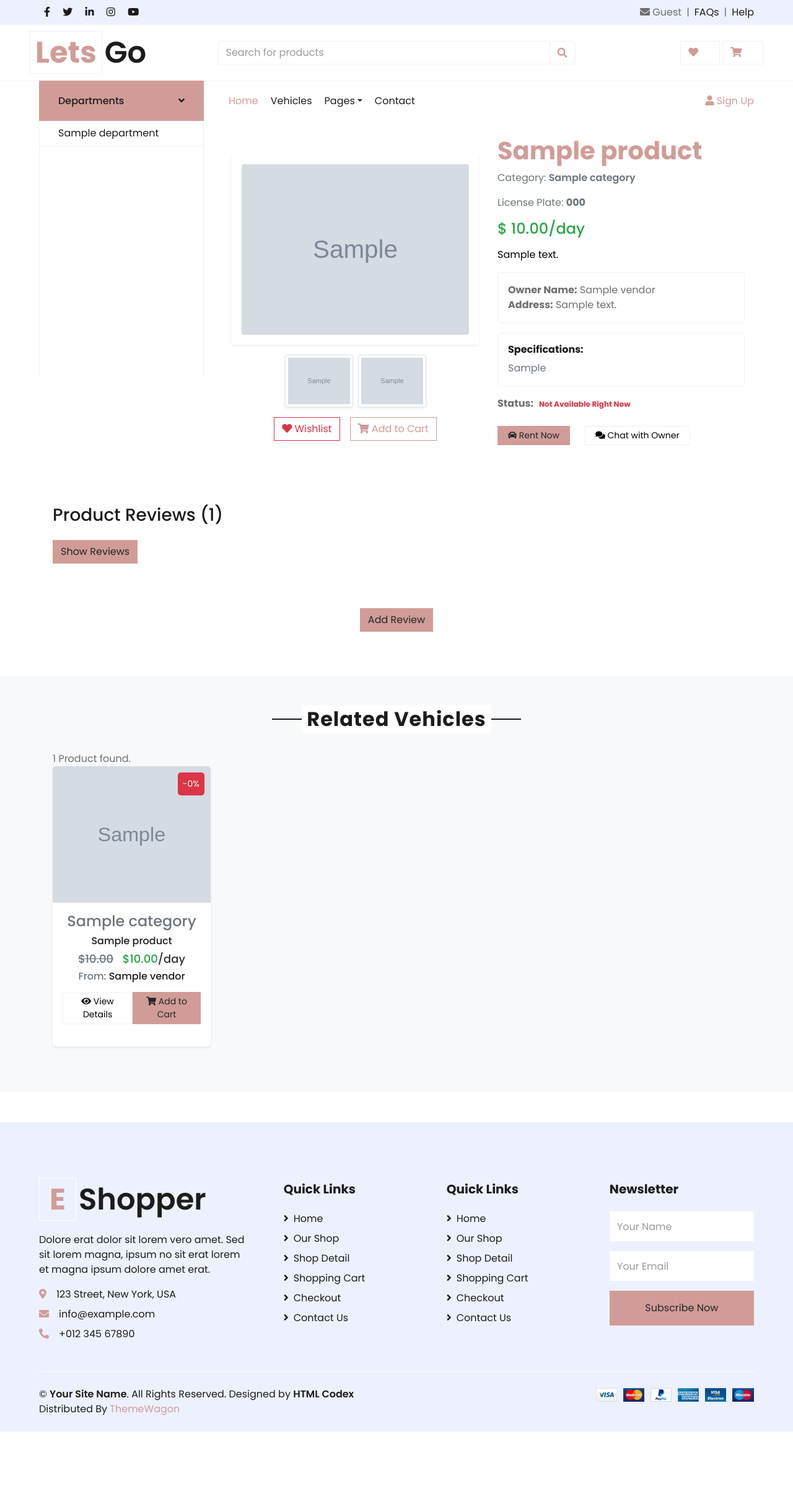
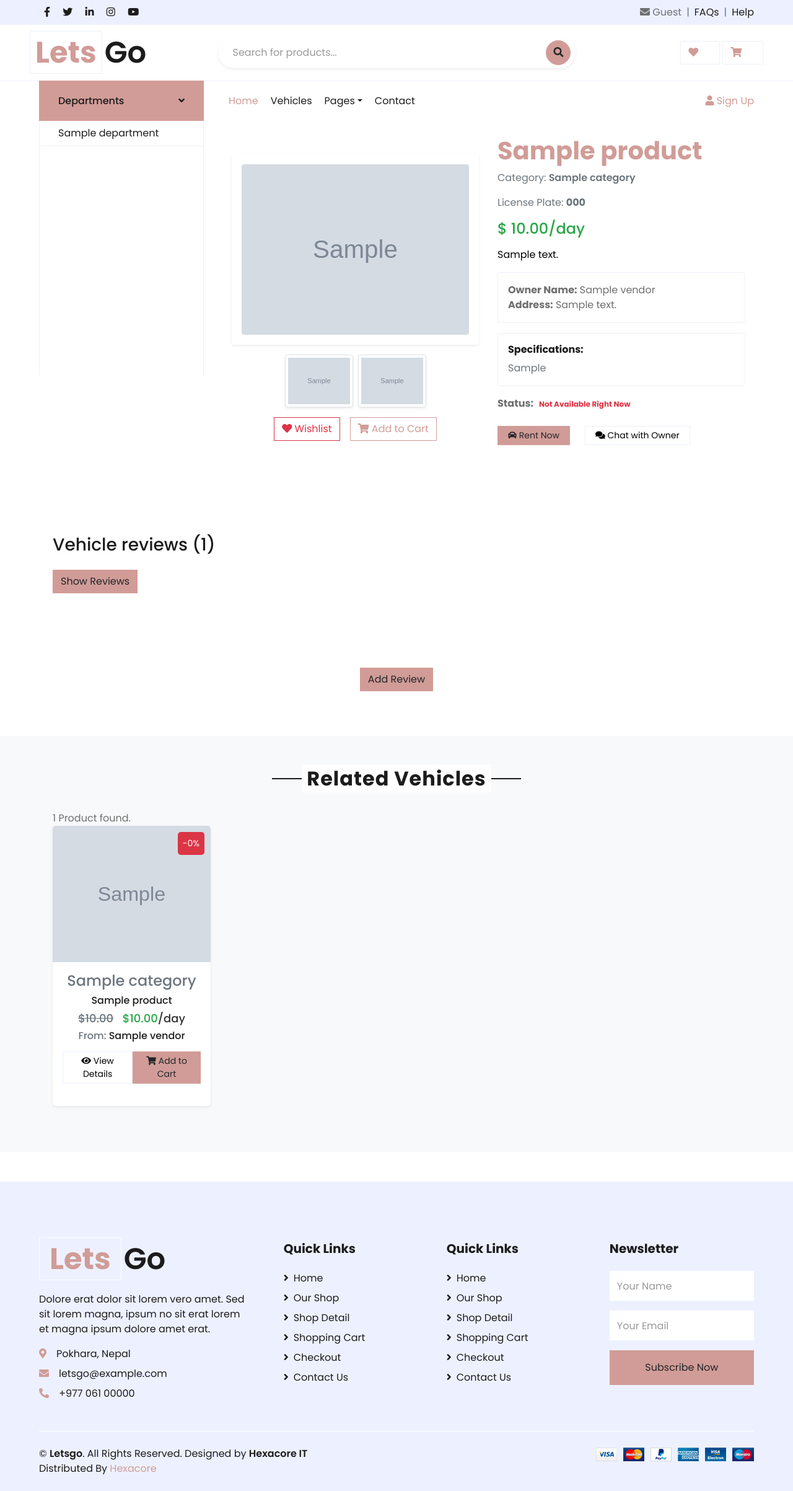
Before and after one commit to Sankalpa9999/LetsGo, a Django app: page /products/1 in a window 1280 px wide. Shown: the whole page at 62% size. Before the commit the page ends 2309 px from the top, so only its background shows below. Run offline with Django 5.2, Linux system fonts and the light colour scheme; tables that the repository leaves empty hold one stand-in row (values such as "Sample post"); grey boxes marked "Sample" are stand-in pictures; some libraries are stand-ins or nearby versions.

Commit message:
search update

```diff
--- a/Home/urls.py
+++ b/Home/urls.py
@@ -25,4 +25,7 @@ urlpatterns = [
 
     path('ajax-add-review/<str:pid>/', views.ajax_add_review, name='ajax-add-review'),
 
+
+    path('search/', views.search_view, name='search'),
+
 ]
--- a/Home/views.py
+++ b/Home/views.py
@@ -7,7 +7,7 @@ from Home.models import Product, Category, Department, Vendor, CartOrder, CartOr
 from django.contrib.auth.decorators import login_required
 
 from Home.forms import ProductReviewForm
-
+from django.template.loader import render_to_string
 
 
 def index(request):
@@ -123,32 +123,50 @@ def product_detail_view(request, pid):
         }
     return render(request,'Land/product-detail.html', context)
 
-
 @login_required
 def ajax_add_review(request, pid):
-    # Use the pid to fetch the product, not pk
-    product = Product.objects.get(pid=pid)  # Assuming pid is a unique field
+    product = get_object_or_404(Product, pid=pid)
     user = request.user
-    review = ProductReview.objects.create(product=product, user=user, review=request.POST['review'], rating=request.POST['rating'])
+    rating = int(request.POST['rating'])
 
-    context = {
-        'user': user.username,
-        'review': request.POST['review'],
-        'rating': request.POST['rating'],
-    }
+    review = ProductReview.objects.create(
+        product=product,
+        user=user,
+        review=request.POST['review'],
+        rating=rating
+    )
 
     average_reviews = ProductReview.objects.filter(product=product).aggregate(rating=Avg('rating'))
 
-
+    # Generate star HTML for Ajax response
+    star_html = ''.join(['&#9733;' if i < rating else '&#9734;' for i in range(5)])
 
     return JsonResponse({
         'bool': True,
-        'context': context,
+        'user': user.username,
+        'review': request.POST['review'],
+        'rating': rating,
+        'stars': star_html,
         'average_reviews': average_reviews,
-        'user_has_reviewed': ProductReview.objects.filter(product=product, user=request.user).exists
-
+        'user_has_reviewed': ProductReview.objects.filter(product=product, user=user).exists()
     })
-
 
 def contact(request):
     return render(request,'Land/contact.html')
+
+
+def search_view(request):
+    query = request.GET.get('q', '').strip()
+    print(f"Search query: '{query}'")  # Debug print
+
+    if query:
+        products = Product.objects.filter(title__icontains=query).order_by('-date')
+        print(f"Found {products.count()} products")  # Debug print
+    else:
+        products = Product.objects.none()
+
+    context = {
+        'products': products,
+        'query': query,
+    }
+    return render(request, 'Land/search.html', context)
--- a/Rental/settings.py
+++ b/Rental/settings.py
@@ -26,8 +26,8 @@ SECRET_KEY = 'django-insecure-!zwychtyqo@7anh$xw4ypq95-_w1r7brvgu7vf%abm4tabeyaz
 # SECURITY WARNING: don't run with debug turned on in production!
 DEBUG = True
 
-# ALLOWED_HOSTS = []
-ALLOWED_HOSTS = ['192.168.1.65','10.32.17.39']
+ALLOWED_HOSTS = []
+# ALLOWED_HOSTS = ['192.168.1.65','10.32.16.130']
 
 
 
--- a/static/js/custom.js
+++ b/static/js/custom.js
@@ -24,6 +24,7 @@ function showNotification(message, type) {
 // });
 
 // Form submission handler
+
 $("#review-form").submit(function(e) {
     e.preventDefault();
 
@@ -35,11 +36,20 @@ $("#review-form").submit(function(e) {
         success: function(response) {
             if (response.bool) {
                 showNotification('Review saved successfully!', 'success');
-
-                // Hide the "Add Review" button immediately
                 $("#toggle-review-form").hide();
 
-                // Refresh the page after 1.5 seconds
+                // Append the new review dynamically with proper star formatting
+                $(".reviews-list").prepend(`
+                    <div class="review-item border-bottom pb-4 mb-4">
+                        <div class="d-flex justify-content-between">
+                            <h5 class="fw-bold">${response.user}</h5>
+                            <p class="text-muted">Just now</p>
+                        </div>
+                        <div class="review-stars">${response.stars}</div>
+                        <p class="review-text">${response.review}</p>
+                    </div>
+                `);
+
                 setTimeout(function() {
                     location.reload();
                 }, 1500);
@@ -55,6 +65,9 @@ $("#review-form").submit(function(e) {
     });
 });
 
+
+
+
 // Notification function
 function showNotification(message, type) {
     $('.review-notification').remove();
--- a/templates/Land/department-category-list.html
+++ b/templates/Land/department-category-list.html
@@ -21,7 +21,7 @@
             </div>
         </div>
         <div class="text-center mb-4">
-            <span>{{ products.count }} Product{{ products.count|pluralize }}</span>
+            <span>{{ products.count }} Vehicle{{ products.count|pluralize }}</span>
         </div>
 
         <div class="row featured__filter">
--- a/templates/Land/department-list.html
+++ b/templates/Land/department-list.html
@@ -32,7 +32,7 @@
                     <div class="featured__item__text">
                         <h6 class="product-title"><a href="{% url 'department-category-list' d.did %}">{{ d.title }}</a></h6>
                         <div>
-                            <span>{{d.department.count}} product{{d.department.count|pluralize}} </span>
+                            <span>{{d.department.count}} Vehicle{{d.department.count|pluralize}} </span>
                         </div>
                     </div>
                 </div>
--- a/templates/Land/index.html
+++ b/templates/Land/index.html
@@ -98,7 +98,7 @@
                             </a>
                         </h6>
                         <div class="text-muted small">
-                            <span>{{ d.department.count }} product{{ d.department.count|pluralize }}</span>
+                            <span>{{ d.department.count }} Vehicle{{ d.department.count|pluralize }}</span>
                         </div>
                     </div>
                 </div>
--- a/templates/Land/product-detail.html
+++ b/templates/Land/product-detail.html
@@ -90,38 +90,93 @@
 </div>
 </div>
 
+<!-- TEST: Hardcoded Stars (Should show 3 filled, 2 empty) -->
+
+
+
+
+
 <!-- Product Reviews Section -->
-<div class="container my-5">
-    <h3 class="mb-4">Product Reviews <span>({{reviews.count}}) </span></h3>
+<div class="container py-5">
+    <h3 class="mb-4">Vehicle reviews <span>({{reviews.count}})</span></h3>
 
-    <!-- Button to toggle visibility -->
     <button id="toggleReviewsBtn" class="btn btn-primary mb-4">Show Reviews</button>
 
     {% if p.reviews.all %}
+
+
     <div id="reviewsList" class="reviews-list" style="display: none;">
         <div class="d-flex align-items-center">
             <div class="fw-bold me-2">
-                {{ average_rating.rating|floatformat }} out of 5
-            </div>
-            <div>
+               Average rating =  {{ average_rating.rating|floatformat }} out of 5
+            </div><br><br>
+        </div>
 
-            </div>
-        </div>
         {% for r in reviews %}
+
+
+        <!-- <small>(Rating: {{ r.rating }})</small> -->
         <div class="review-item border-bottom pb-4 mb-4">
             <div class="d-flex justify-content-between">
                 <h5 class="fw-bold">{{ r.user.username|title }}</h5>
                 <p class="text-muted">{{ r.date|date:"M d, Y" }}</p>
             </div>
+            <!--
+            <div class="review-stars">
+                {% with rating=r.rating|default:0 %}
+                    {% for i in "12345" %}
+                        {% if forloop.counter <= rating %}
+                            <i class="fas fa-star" style="color: gold;"></i>
+                        {% else %}
+                            <i class="far fa-star" style="color: #ccc;"></i>
+                        {% endif %}
+                    {% endfor %}
 
-            <!-- Display star ratings -->
-            <div class="rating-stars">
-                {% for i in "12345" %}
-                {% if i|add:"0" <= r.rating %} <span class="text-warning">&#9733;</span> <!-- Filled star -->
-                    {% else %}
-                    <span class="text-secondary">&#9734;</span> <!-- Empty star -->
-                    {% endif %}
-                    {% endfor %}
+                    <small class="text-muted">(ID: {{ r.id }}, Rating: {{ rating }})</small>
+                {% endwith %}
+            </div> -->
+
+
+
+            <div class="review-stars">
+                {% if r.rating|add:"0" == 1 %}
+                <i class="fas fa-star" style="color: gold;"></i>
+                <i class="far fa-star" style="color: #ccc;"></i>
+                <i class="far fa-star" style="color: #ccc;"></i>
+                <i class="far fa-star" style="color: #ccc;"></i>
+                <i class="far fa-star" style="color: #ccc;"></i>
+                {% elif r.rating|add:"0" == 2 %}
+                <i class="fas fa-star" style="color: gold;"></i>
+                <i class="fas fa-star" style="color: gold;"></i>
+                <i class="far fa-star" style="color: #ccc;"></i>
+                <i class="far fa-star" style="color: #ccc;"></i>
+                <i class="far fa-star" style="color: #ccc;"></i>
+                {% elif r.rating|add:"0" == 3 %}
+                <i class="fas fa-star" style="color: gold;"></i>
+                <i class="fas fa-star" style="color: gold;"></i>
+                <i class="fas fa-star" style="color: gold;"></i>
+                <i class="far fa-star" style="color: #ccc;"></i>
+                <i class="far fa-star" style="color: #ccc;"></i>
+                {% elif r.rating|add:"0" == 4 %}
+                <i class="fas fa-star" style="color: gold;"></i>
+                <i class="fas fa-star" style="color: gold;"></i>
+                <i class="fas fa-star" style="color: gold;"></i>
+                <i class="fas fa-star" style="color: gold;"></i>
+                <i class="far fa-star" style="color: #ccc;"></i>
+                {% elif r.rating|add:"0" == 5 %}
+                <i class="fas fa-star" style="color: gold;"></i>
+                <i class="fas fa-star" style="color: gold;"></i>
+                <i class="fas fa-star" style="color: gold;"></i>
+                <i class="fas fa-star" style="color: gold;"></i>
+                <i class="fas fa-star" style="color: gold;"></i>
+                {% else %}
+                <!-- Fallback if rating is 0 or invalid -->
+                <i class="far fa-star" style="color: #ccc;"></i>
+                <i class="far fa-star" style="color: #ccc;"></i>
+                <i class="far fa-star" style="color: #ccc;"></i>
+                <i class="far fa-star" style="color: #ccc;"></i>
+                <i class="far fa-star" style="color: #ccc;"></i>
+                {% endif %}
             </div>
 
             <p class="review-text">{{ r.review|default:"No review provided" }}</p>
@@ -283,7 +338,6 @@
 
 
 
-
 </script>
 
 <style>
@@ -318,11 +372,30 @@
         font-size: 1.2rem;
         margin-right: 2px;
     }
+
     .text-warning {
-        color: #ffc107; /* Yellow for filled stars */
+        color: #ffc107;
+        /* Yellow for filled stars */
     }
+
     .text-secondary {
-        color: #ccc; /* Grey for empty stars */
+        color: #ccc;
+        /* Grey for empty stars */
+    }
+
+    /* Force stars to look exactly like the debug test */
+    .review-stars .fas.fa-star {
+        color: gold !important;
+        font-family: "Font Awesome 6 Free" !important;
+        font-weight: 900 !important;
+        display: inline !important;
+    }
+
+    .review-stars .far.fa-star {
+        color: #ccc !important;
+        font-family: "Font Awesome 6 Free" !important;
+        font-weight: 400 !important;
+        display: inline !important;
     }
 </style>
 
--- a/templates/Land/category-product-list.html
+++ b/templates/Land/search.html
@@ -2,6 +2,7 @@
 {% load static %}
 
 {% block content %}
+
 
 
 
@@ -10,13 +11,13 @@
         <div class="row">
             <div class="col-lg-12">
                 <div class="text-center mb-4">
-                    <h2 class="section-title px-5"><span class="px-2">{{category.title}}</span></h2>
+                    <h2 class="section-title px-5"><span class="px-2">{{ query }}</span></h2>
                 </div>
 
             </div>
         </div>
 
-        <span>{{ products.count }} Product{{ products.count|pluralize }} found.</span>
+        <span>{{ products.count }} Vehicle{{ products.count|pluralize }} found.</span>
         <div class="row featured__filter">
             {% for p in products %}
                 <div class="col-lg-3 col-md-4 col-sm-6 mb-4">
--- a/templates/partial/base.html
+++ b/templates/partial/base.html
@@ -16,7 +16,16 @@
     <!-- Google Web Fonts -->
     <link rel="preconnect" href="https://fonts.gstatic.com">
 
+
+    <link rel="stylesheet" href="https://cdnjs.cloudflare.com/ajax/libs/font-awesome/6.4.0/css/all.min.css"
+      integrity="sha512-iecdLmaskl7CVkqkXNQ/ZH/XLlvWZOJyj7Yy7tcenmpD1ypASozpmT/E0iPtmFIB46ZmdtAc9eNBvH0H/ZpiBw=="
+      crossorigin="anonymous" />
+
     <link href="https://cdn.jsdelivr.net/npm/bootstrap@5.3.0/dist/css/bootstrap.min.css" rel="stylesheet">
+    <link rel="stylesheet" href="https://cdnjs.cloudflare.com/ajax/libs/font-awesome/6.4.0/css/all.min.css">
+
+
+
     <link href="https://fonts.googleapis.com/css2?family=Poppins:wght@100;200;300;400;500;600;700;800;900&display=swap"
         rel="stylesheet">
 
@@ -85,17 +94,32 @@
                 </a>
             </div>
             <div class="col-lg-6 col-6 text-left">
-                <form action="">
-                    <div class="input-group">
-                        <input type="text" class="form-control" placeholder="Search for products">
-                        <div class="input-group-append">
-                            <span class="input-group-text bg-transparent text-primary">
-                                <i class="fa fa-search"></i>
-                            </span>
-                        </div>
-                    </div>
+                <form method="GET" action="{% url 'search' %}" class="d-flex position-relative">
+                    <input
+                        type="text"
+                        class="form-control rounded-pill shadow-sm ps-4 border-0"
+                        placeholder="Search for products..."
+                        name="q"
+                        style="
+                            font-size: 16px;
+                            height: 50px;
+                            padding-right: 50px;
+                            box-shadow: 0 4px 12px rgba(0, 0, 0, 0.1);
+                            transition: all 0.3s ease;
+                        "
+                        onfocus="this.style.boxShadow='0 4px 12px rgba(59, 59, 59, 0.2)'"
+                        onblur="this.style.boxShadow='0 4px 12px rgba(0, 0, 0, 0.1)'"
+                    />
+                    <button type="submit" class="btn btn-primary rounded-circle position-absolute end-0 me-2"
+                            style="width: 40px; height: 40px; top: 50%; transform: translateY(-50%);">
+                        <i class="fa fa-search"></i>
+                    </button>
                 </form>
             </div>
+
+
+
+
             <div class="col-lg-3 col-6 text-right">
                 <a href="" class="btn border">
                     <i class="fas fa-heart text-primary"></i>
@@ -183,12 +207,12 @@
         <div class="row px-xl-5 pt-5">
             <div class="col-lg-4 col-md-12 mb-5 pr-3 pr-xl-5">
                 <a href="" class="text-decoration-none">
-                    <h1 class="mb-4 display-5 font-weight-semi-bold"><span class="text-primary font-weight-bold border border-white px-3 mr-1">E</span>Shopper</h1>
+                    <h1 class="mb-4 display-5 font-weight-semi-bold"><span class="text-primary font-weight-bold border border-white px-3 mr-1">Lets</span>Go</h1>
                 </a>
                 <p>Dolore erat dolor sit lorem vero amet. Sed sit lorem magna, ipsum no sit erat lorem et magna ipsum dolore amet erat.</p>
-                <p class="mb-2"><i class="fa fa-map-marker-alt text-primary mr-3"></i>123 Street, New York, USA</p>
-                <p class="mb-2"><i class="fa fa-envelope text-primary mr-3"></i>info@example.com</p>
-                <p class="mb-0"><i class="fa fa-phone-alt text-primary mr-3"></i>+012 345 67890</p>
+                <p class="mb-2"><i class="fa fa-map-marker-alt text-primary mr-3"></i>Pokhara, Nepal</p>
+                <p class="mb-2"><i class="fa fa-envelope text-primary mr-3"></i>letsgo@example.com</p>
+                <p class="mb-0"><i class="fa fa-phone-alt text-primary mr-3"></i>+977 061 00000</p>
             </div>
             <div class="col-lg-8 col-md-12">
                 <div class="row">
@@ -235,10 +259,10 @@
         <div class="row border-top border-light mx-xl-5 py-4">
             <div class="col-md-6 px-xl-0">
                 <p class="mb-md-0 text-center text-md-left text-dark">
-                    &copy; <a class="text-dark font-weight-semi-bold" href="#">Your Site Name</a>. All Rights Reserved. Designed
+                    &copy; <a class="text-dark font-weight-semi-bold" href="#">Letsgo</a>. All Rights Reserved. Designed
                     by
-                    <a class="text-dark font-weight-semi-bold" href="https://htmlcodex.com">HTML Codex</a><br>
-                    Distributed By <a href="https://themewagon.com" target="_blank">ThemeWagon</a>
+                    <a class="text-dark font-weight-semi-bold" href="https://htmlcodex.com">Hexacore IT</a><br>
+                    Distributed By <a href="https://themewagon.com" target="_blank">Hexacore</a>
                 </p>
             </div>
             <div class="col-md-6 px-xl-0 text-center text-md-right">
```
Also changed, not shown: static/css/style.css.
